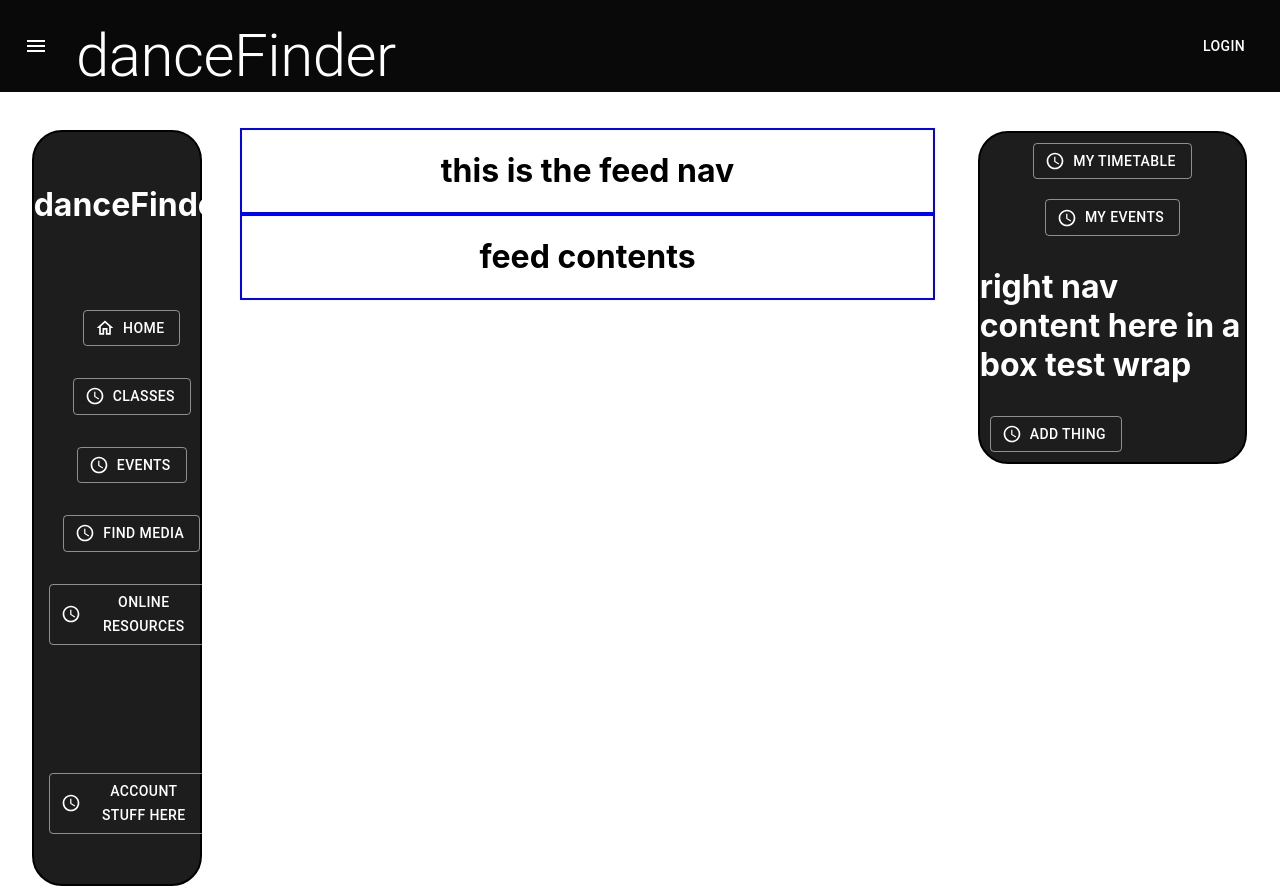
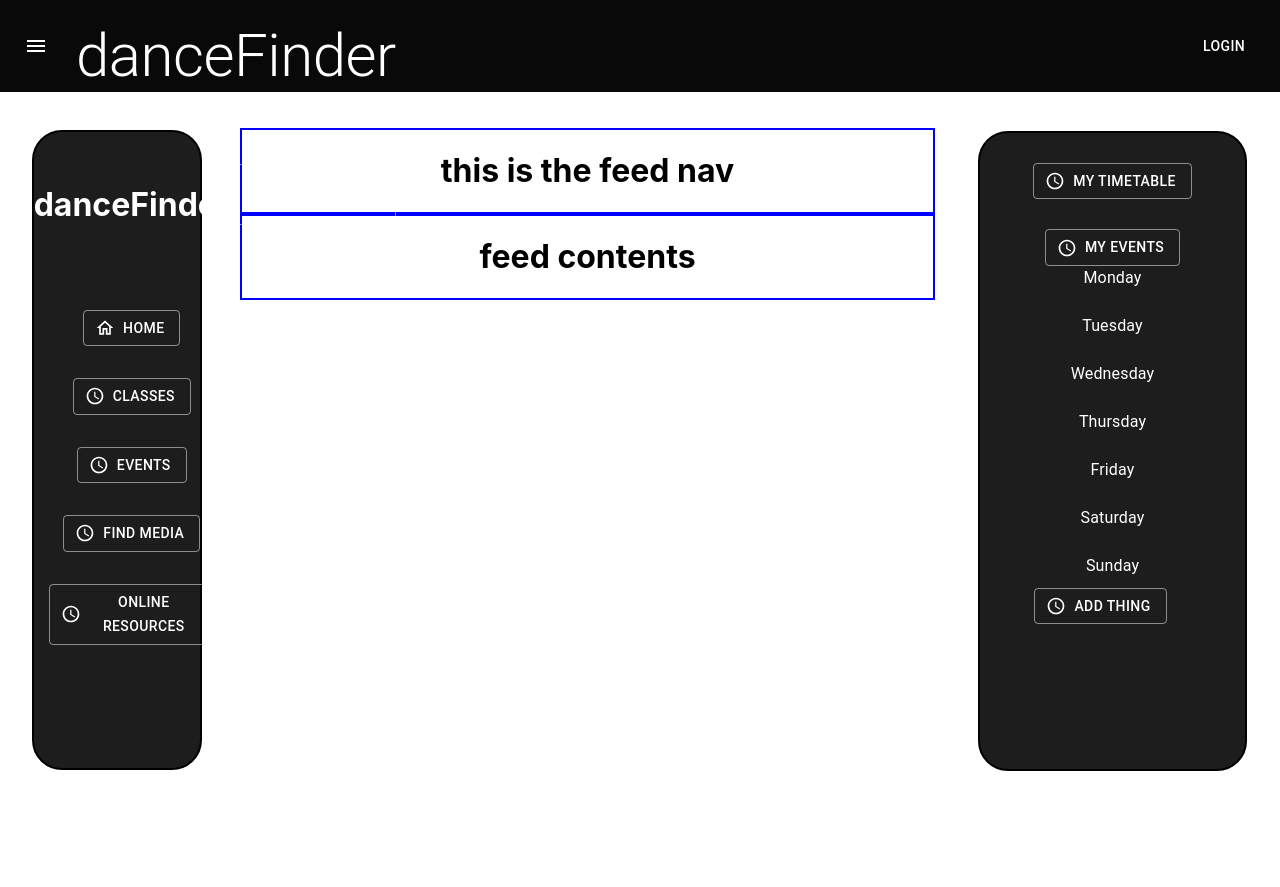
Before and after one commit to Chris-Wagg/danceFinder-next, a Next.js app: page /components/LandingPage in a window 1280 px wide. After the commit the page ends 800 px from the top, so only its background shows below. Built offline with nearby package versions, Linux system fonts and the light colour scheme.

Commit message:
right nav styling added

```diff
--- a/pages/components/LeftNav.jsx
+++ b/pages/components/LeftNav.jsx
@@ -1,6 +1,6 @@
 import Link from 'next/link'
 
-import { Button, Box, Grid } from '@mui/material'
+import { Button, Box, Grid, Divider } from '@mui/material'
 import { makeStyles } from '@material-ui/core'
 import { createTheme, ThemeProvider } from '@mui/material'
 
@@ -14,7 +14,12 @@ const useStyle = makeStyles((theme) => {
 			border: '2px solid black',
 			margin: '1%',
 			borderRadius: '30px',
-			color: 'white'
+			color: 'white',
+			height: '80vh'
+		},
+		divider: {
+			color: 'white',
+			backgroundColor: 'white'
 		}
 	}
 })
--- a/pages/components/RightNav.jsx
+++ b/pages/components/RightNav.jsx
@@ -1,4 +1,4 @@
-import { Button, Box, Grid } from '@mui/material'
+import { Button, Box, Grid, Typography } from '@mui/material'
 import { makeStyles } from '@material-ui/core'
 import { createTheme, ThemeProvider } from '@mui/material'
 
@@ -11,7 +11,8 @@ const useStyle = makeStyles((theme) => {
 			border: '2px solid black',
 			margin: '1%',
 			borderRadius: '30px',
-			color: 'white'
+			color: 'white',
+			height: '80vh'
 		},
 		button: {
 			backgroundColor: 'white'
@@ -23,6 +24,11 @@ const theme = createTheme({
 	palette: {
 		primary: {
 			main: '#ffffff'
+		},
+		typography: {
+			h1: {
+				fontSize: [18]
+			}
 		}
 	}
 })
@@ -37,12 +43,12 @@ export default function RightNav() {
 						container
 						direction='row'
 						justifyContent='center'
-						columnSpacing={2}>
+						columnSpacing={5}>
 						<Grid item>
 							<Button
 								variant='outlined'
 								startIcon={<AccessTimeIcon />}
-								sx={{ margin: '10px' }}>
+								sx={{ marginTop: '30px' }}>
 								my Timetable
 							</Button>
 						</Grid>
@@ -51,23 +57,44 @@ export default function RightNav() {
 							<Button
 								variant='outlined'
 								startIcon={<AccessTimeIcon />}
-								sx={{ margin: '10px' }}>
+								sx={{ marginTop: '30px' }}>
 								my Events
 							</Button>
 						</Grid>
 					</Grid>
 
-					{/* </Box> */}
 					<Box>
-						<h1>right nav content here in a box test wrap</h1>
+						<Grid container direction='column' alignItems='center' spacing={3}>
+							<Grid item>
+								<Typography> Monday </Typography>
+							</Grid>
+							<Grid item>
+								<Typography> Tuesday </Typography>
+							</Grid>
+							<Grid item>
+								<Typography> Wednesday </Typography>
+							</Grid>
+							<Grid item>
+								<Typography> Thursday </Typography>
+							</Grid>
+							<Grid item>
+								<Typography> Friday </Typography>
+							</Grid>
+							<Grid item>
+								<Typography> Saturday </Typography>
+							</Grid>
+							<Grid item>
+								<Typography> Sunday </Typography>
+							</Grid>
+
 							<Button
 								variant='outlined'
 								startIcon={<AccessTimeIcon />}
 								sx={{ margin: '10px' }}>
 								add thing
 							</Button>
+						</Grid>
 					</Box>
-					{/* </Grid> */}
 				</Box>
 			</>
 		</ThemeProvider>
```
Also changed, not shown: pages/components/TimeTable.jsx (added). Lines whose indentation alone changed are shown as unchanged.
